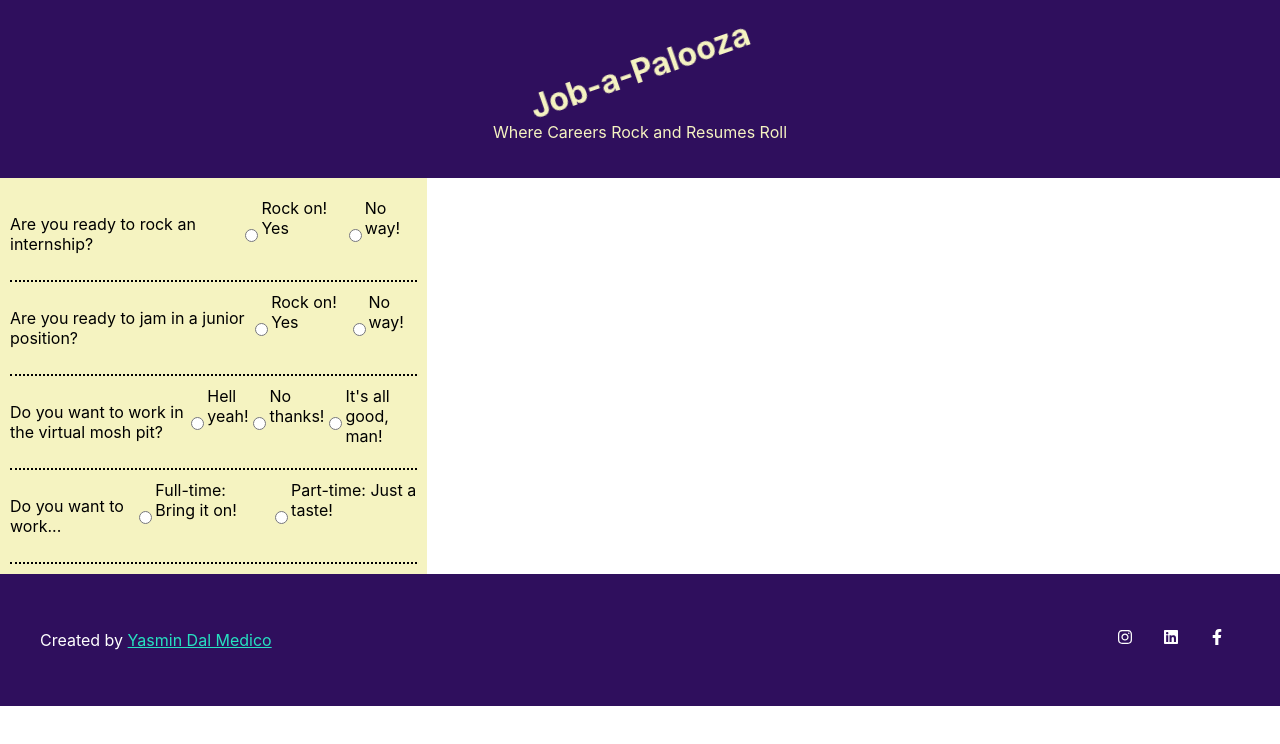
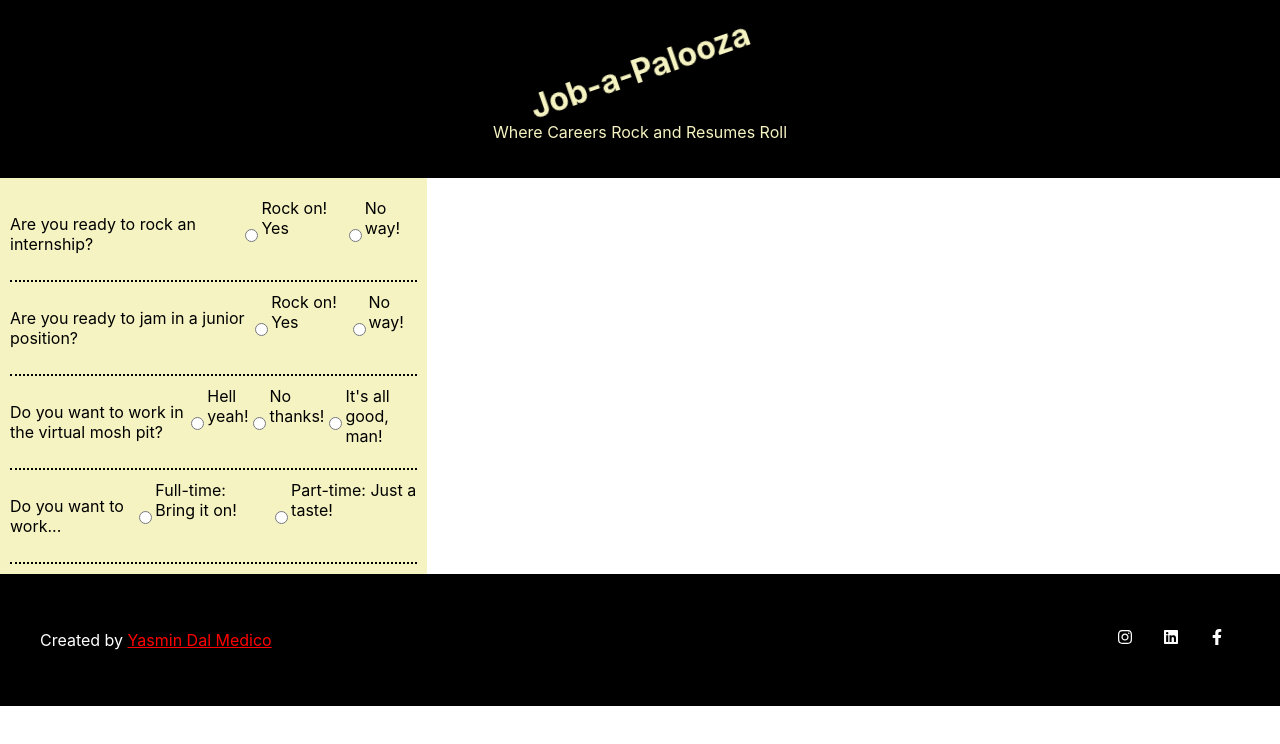
Before and after one commit to yasmingsdm/hackathon-shesharp, a React (Create React App) app: page / in a window 1280 px wide. Shown: the top 744 px of the page. Built offline with nearby package versions, Linux system fonts and the light colour scheme.

Commit message:
some css

```diff
--- a/src/App.css
+++ b/src/App.css
@@ -1,6 +1,6 @@
 
 a{
-  color:#27E1C1
+  color:red
 }
 
 a:hover{
@@ -27,7 +27,7 @@ a:hover{
 }
 
 .header{
-  background-color: #2F0F5D;
+  background-color: black;
   color:#F5F3C1;
   text-align: center;
   padding: 20px;
@@ -54,7 +54,7 @@ a:hover{
 /*Footer:*/
 .footer{
   padding: 40px;
-  background-color: #2F0F5D;
+  background-color: black;
   color:white;
   display:flex;
   justify-content: space-between;
```
